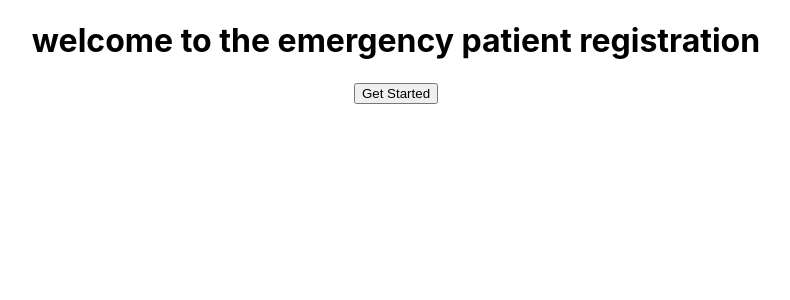
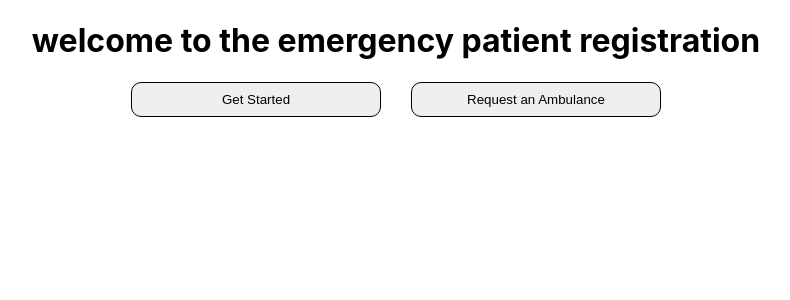
Before and after one commit to Kris-Ekiteles/Hospital-system, a React (Create React App) app: page / in a window 1280 px wide. Shown: the top 300 px of the page, without its empty margins (244-1034 px from the left). Built offline with nearby package versions, Linux system fonts and the light colour scheme.

Commit message:
Ambulance CTA button

```diff
--- a/src/Pages/Home.js
+++ b/src/Pages/Home.js
@@ -1,5 +1,6 @@
 import React from 'react'
 import { useNavigate } from 'react-router-dom';
+import './Home.css'
 
 
 
@@ -8,11 +9,17 @@ const Home = () => {
     const navigateToRegistration = () => {
         navigate('/Registration');
     }
+    const Navigate = useNavigate();
+    const navigatetoAmbulance = () => {
+      navigate('/Ambulance');
+    }
+
   return (
     <div>
       <h1>welcome to the emergency patient registration</h1>
-       <div className="CTa">
+       <div className="CTA">
         <button onClick={navigateToRegistration}>Get Started</button>
+        <button onClick={navigatetoAmbulance}>Request an Ambulance</button>
     </div>
     </div>
 
```
